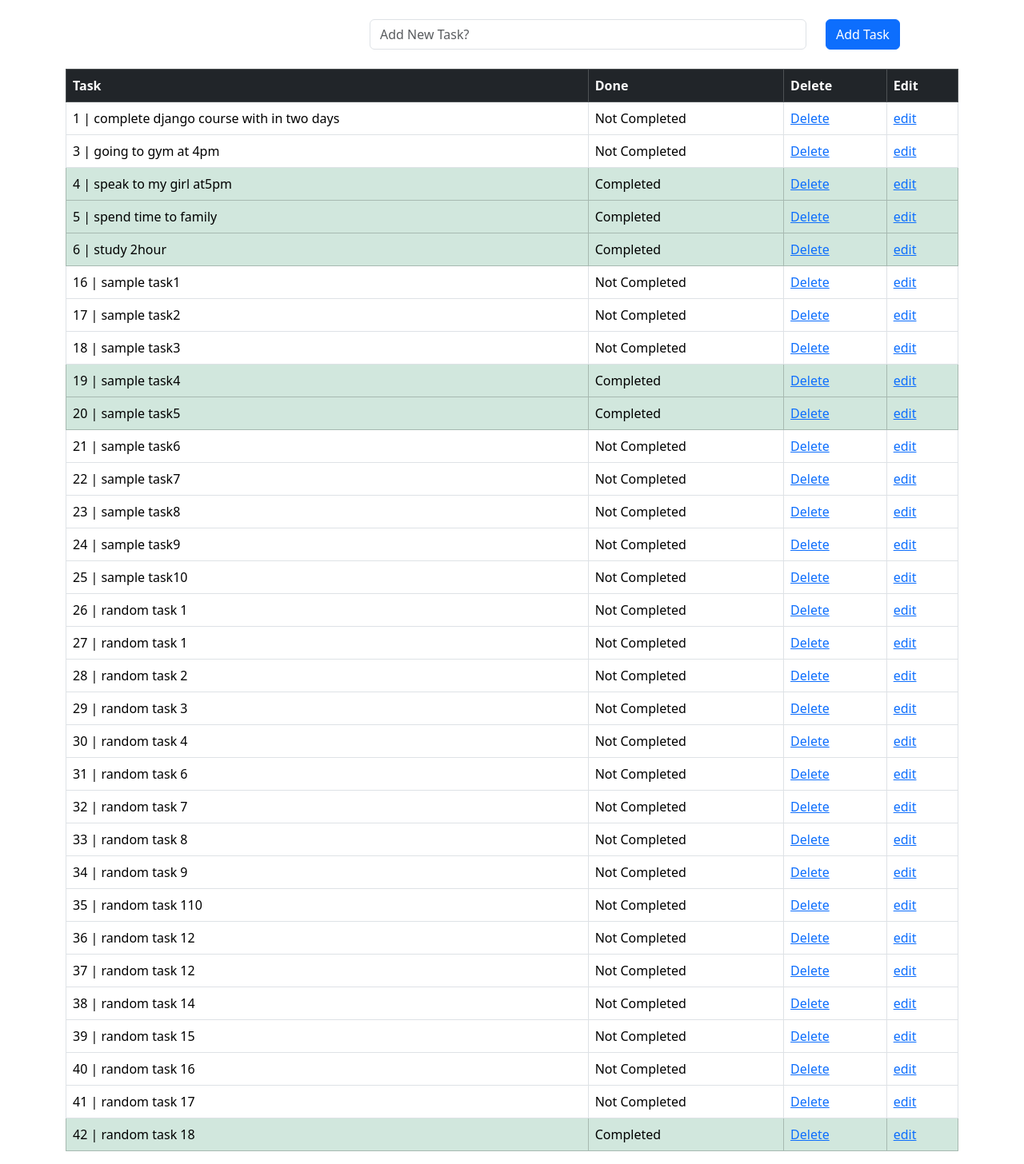
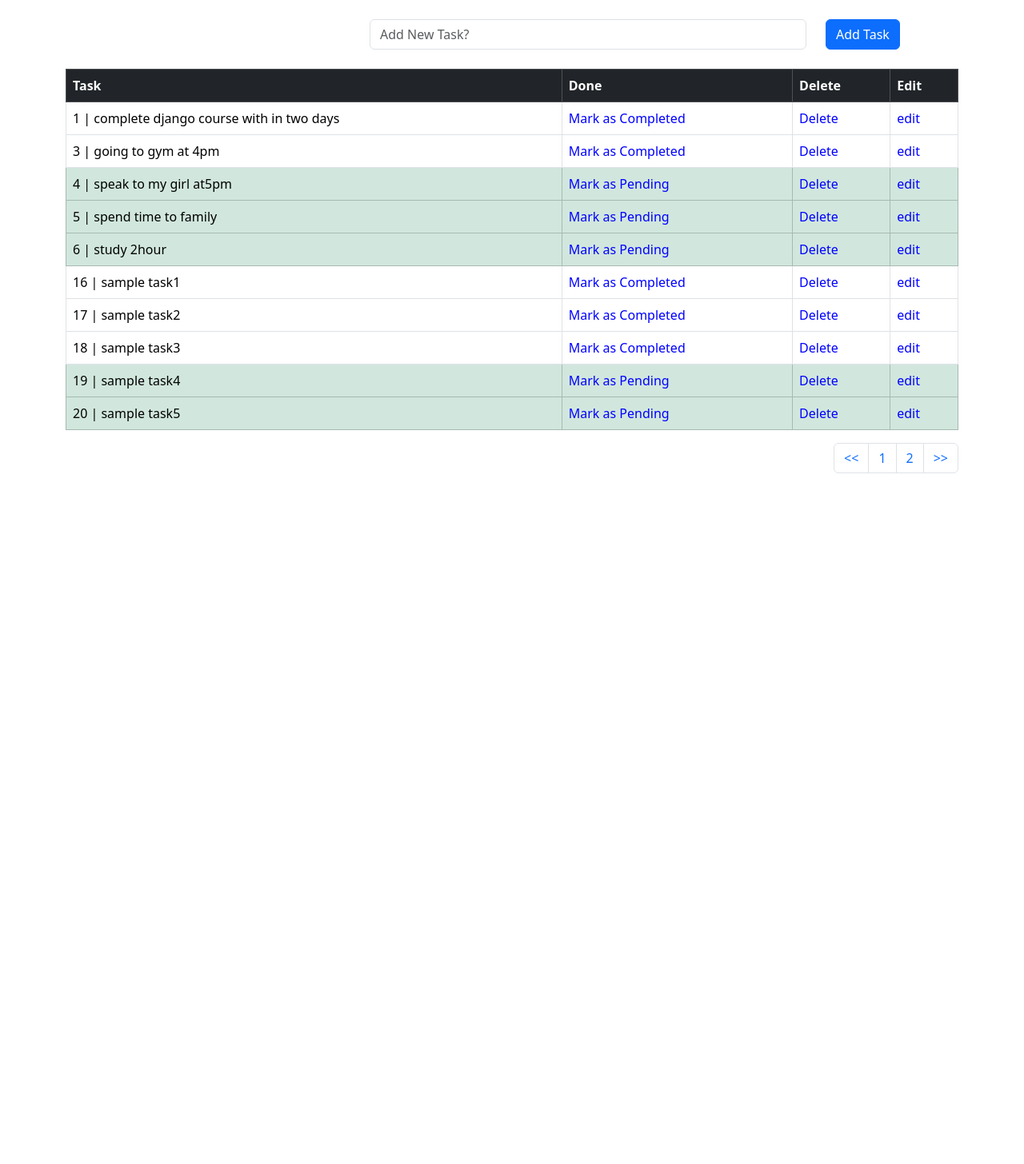
Before and after one commit to Gopik04/taskmate-using-django, a Django app: page /todolist/ in a window 1280 px wide. Shown: the part 65-1521 px from the top of the page at 80% size. After the commit the page ends 657 px from the top, so only its background shows below. Run offline with Django 5.2, Linux system fonts and the light colour scheme; data comes from the database, SQL or seed files in the repository; both versions use the stored data as it was after the commit.

Commit message:
pagination is done

```diff
--- a/templates/base.html
+++ b/templates/base.html
@@ -25,6 +25,17 @@
       </nav>
 </head>
   <body>
+    <style>
+      a {
+        text-decoration: none;
+        color: blue;
+    }
+
+    a:hover {
+        text-decoration: underline;
+        color: darkblue;
+    }
+    </style>
    {% block content %}
    {% endblock content %}
 
--- a/todolist_app/templates/todolist.html
+++ b/todolist_app/templates/todolist.html
@@ -42,14 +42,14 @@
             {% if obj.done %}
               <tr class="table-success">
                 <td >{{obj.id}} | {{obj.task}}</td>
-                <td>Completed</td>
+                <td><a href="{% url 'pending_task' obj.id %}">Mark as Pending</a></td>
                 <td><a href="{% url 'delete_task' obj.id %}">Delete</a></td>
                 <td><a href="{% url 'edit_task' obj.id %}">edit</a></td>
               </tr>
             {% else %}
               <tr>
                 <td>{{obj.id}} | {{obj.task}}</td>
-                <td>Not Completed</td>
+                <td><a href="{% url 'complete_task' obj.id %}">Mark as Completed</a></td>
                 <td><a href="{% url 'delete_task' obj.id %}">Delete</a></td>
                 <td><a href="{% url 'edit_task' obj.id %}">edit</a></td>
               </tr>
@@ -59,5 +59,21 @@
       </tbody>
 
     </table>
+    <nav aria-label="Page navigation example">
+      <ul class="pagination justify-content-end">
+        <li class="page-item"><a class="page-link" href="?pg=1"><<</a></li>
+
+        {% if all_task.has_previous%}
+          <li class="page-item"><a class="page-link" href="?pg={{all_task.previous_page_number}}">{{all_task.previous_page_number}}</a></li>
+        {% endif %}
+
+        <li class="page-item"><a class="page-link" href="?pg={{all_task.number}}">{{all_task.number}}</a></li>
+        {% if all_task.has_next %}
+          <li class="page-item"><a class="page-link" href="?pg={{all_task.next_page_number}}">{{all_task.next_page_number}}</a></li>
+        {% endif %}
+
+        <li class="page-item"><a class="page-link" href="?pg={{ all_task.paginator.num_pages }}">>></a></li>
+      </ul>
+    </nav>
   </div>
 {% endblock content %}
--- a/todolist_app/urls.py
+++ b/todolist_app/urls.py
@@ -4,7 +4,9 @@ from.import views
 urlpatterns = [
   path('',views.todolist,name='todolist'),
   path('delete/<task_id>',views.delete_task,name='delete_task'),
-   path('edit_task/<task_id>',views.edit_task,name='edit_task'),
+  path('edit_task/<task_id>',views.edit_task,name='edit_task'),
+  path('complete_task/<task_id>',views.complete_task,name='complete_task'),
+  path('pending_task/<task_id>',views.pending_task,name='pending_task'),
   path('contactus/',views.contact,name='contactus'),
   path('aboutus/',views.about,name='aboutus')
 ]
--- a/todolist_app/views.py
+++ b/todolist_app/views.py
@@ -3,6 +3,7 @@ from django.http import HttpResponse
 from .models import TaskList
 from .forms import TaskForm
 from django.contrib import messages
+from django.core.paginator import Paginator
 # Create your views here.
 def todolist(request):
    if request.method == 'POST':
@@ -12,7 +13,10 @@ def todolist(request):
       messages.success(request,'Task Added Successfully !!!')
       return redirect('todolist')
    else:
-      all_task=TaskList.objects.all
+      all_task=TaskList.objects.all()
+      paginator = Paginator(all_task,10)
+      page = request.GET.get('pg')
+      all_task = paginator.get_page(page)
       return render(request,'todolist.html',{'all_task':all_task})
 
 def delete_task(requst,task_id):
@@ -32,6 +36,19 @@ def edit_task(request,task_id):
       task_obj=TaskList.objects.get(pk=task_id)
       return render(request,'edit.html',{'task_obj':task_obj})
 
+
+def complete_task(requst,task_id):
+   task=TaskList.objects.get(pk=task_id)
+   task.done= True
+   task.save()
+   return redirect('todolist')
+
+def pending_task(requst,task_id):
+   task=TaskList.objects.get(pk=task_id)
+   task.done= False
+   task.save()
+   return redirect('todolist')
+
 def contact(request):
    context={'contact_text':'welcome to contact page'}
    return render(request,'contact.html',context)
```
Also changed, not shown: db.sqlite3.
